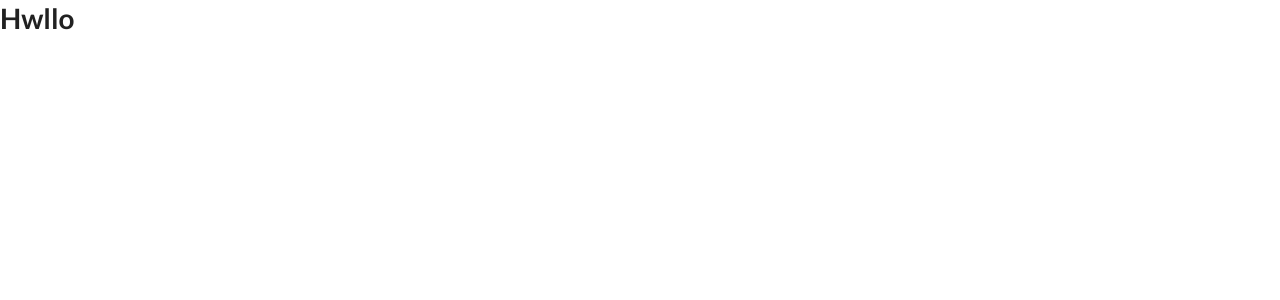
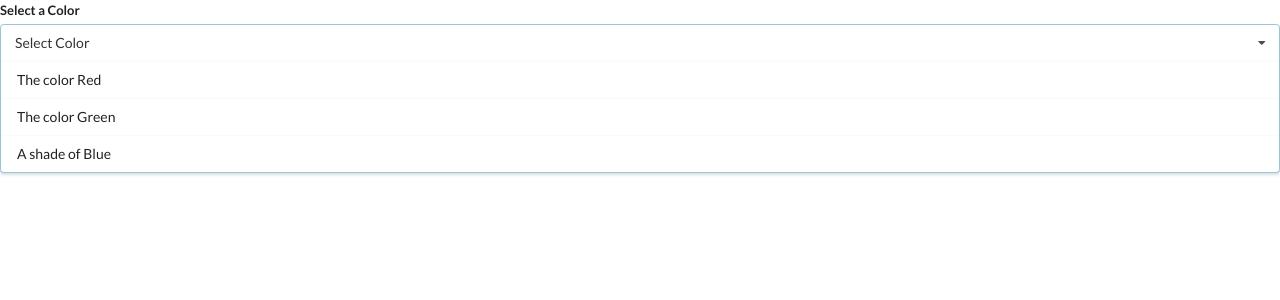
Before and after one commit to basilng/widgets, a React (Create React App) app: page / in a window 1280 px wide. Shown: the top 300 px of the page. Built offline with nearby package versions, Linux system fonts and the light colour scheme.

Commit message:
Dropdown Menu

```diff
--- a/src/components/Dropdown.js
+++ b/src/components/Dropdown.js
@@ -1,7 +1,26 @@
 import React from "react";
 
-const Dropdown = () => {
-  return <h1>Hwllo</h1>;
+const Dropdown = ({ options }) => {
+  const renderedOptions = options.map((option) => {
+    return (
+      <div key={option.value} className="item">
+        {option.label}
+      </div>
+    );
+  });
+
+  return (
+    <div className="ui form">
+      <div className="field">
+        <label className="label">Select a Color</label>
+        <div className="ui selection dropdown visible active">
+          <i className="dropdown icon"></i>
+          <div className="text">Select Color</div>
+          <div className="menu visible transition">{renderedOptions}</div>
+        </div>
+      </div>
+    </div>
+  );
 };
 
 export default Dropdown;
```
